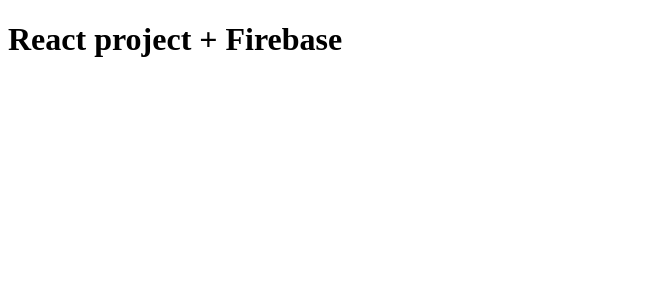
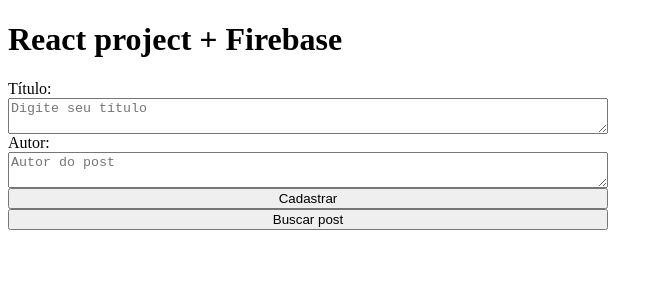
Before and after one commit to ricardokondo/firebase-react, a React (Create React App) app in the folder firebase_app/: page / in a window 1280 px wide. Shown: the top 300 px of the page, without its empty margins (0-663 px from the left). Built offline with nearby package versions, Linux system fonts and the light colour scheme; no server answers.

Commit message:
usando database firebase

```diff
--- a/firebase_app/src/App.js
+++ b/firebase_app/src/App.js
@@ -1,9 +1,77 @@
 import { db } from "./firebaseConnection";
+import { useState } from "react";
+import { doc, setDoc, collection, addDoc, getDoc } from "firebase/firestore";
+
+import "./app.css";
 
 function App() {
+  const [titulo, setTitulo] = useState("");
+  const [autor, setAutor] = useState("");
+
+  async function handleAdd() {
+    /* Maneira de se adicionar informações de maneira estática
+    await setDoc(doc(db, "post", "12345"), {
+      titulo: titulo,
+      autor: autor,
+    })
+      .then(() => {
+        console.log("Dados registrados no banco");
+      })
+      .catch((error) => {
+        console.log("Gerou um erro" + error);
+      });
+      */
+    //Adicionar uma coleção de dados randômico
+    await addDoc(collection(db, "posts"), {
+      titulo: titulo,
+      autor: autor,
+    })
+      .then(() => {
+        console.log("Dados registrados no banco");
+        setTitulo("");
+        setAutor("");
+      })
+      .catch((error) => {
+        console.log("Gerou um erro ao adicionar" + error);
+      });
+  }
+
+  async function buscarPost() {
+    const postRef = doc(db, "posts", "gdySjr5e8Yu6BdNot9eJ");
+
+    await getDoc(postRef)
+      .then((snapshot) => {
+        console.log("Dados retornados do banco");
+        setTitulo(snapshot.data().titulo);
+        setAutor(snapshot.data().autor);
+      })
+      .catch((error) => {
+        console.log("Gerou um erro ao buscar" + error);
+      });
+  }
+
   return (
-    <div className="App">
+    <div>
       <h1>React project + Firebase</h1>
+      <div className="container">
+        <label>Título: </label>
+        <textarea
+          type="text"
+          placeholder="Digite seu título"
+          value={titulo}
+          onChange={(event) => setTitulo(event.target.value)}
+        />
+        <label>Autor: </label>
+        <textarea
+          type="text"
+          placeholder="Autor do post"
+          value={autor}
+          onChange={(event) => setAutor(event.target.value)}
+        />
+
+        <button onClick={handleAdd}>Cadastrar</button>
+        <button onClick={buscarPost}>Buscar post</button>
+      </div>
     </div>
   );
 }
--- /dev/null
+++ b/firebase_app/src/app.css
@@ -0,0 +1,5 @@
+.container{
+    display: flex;
+    width: 600px;
+    flex-direction: column;
+}
```
